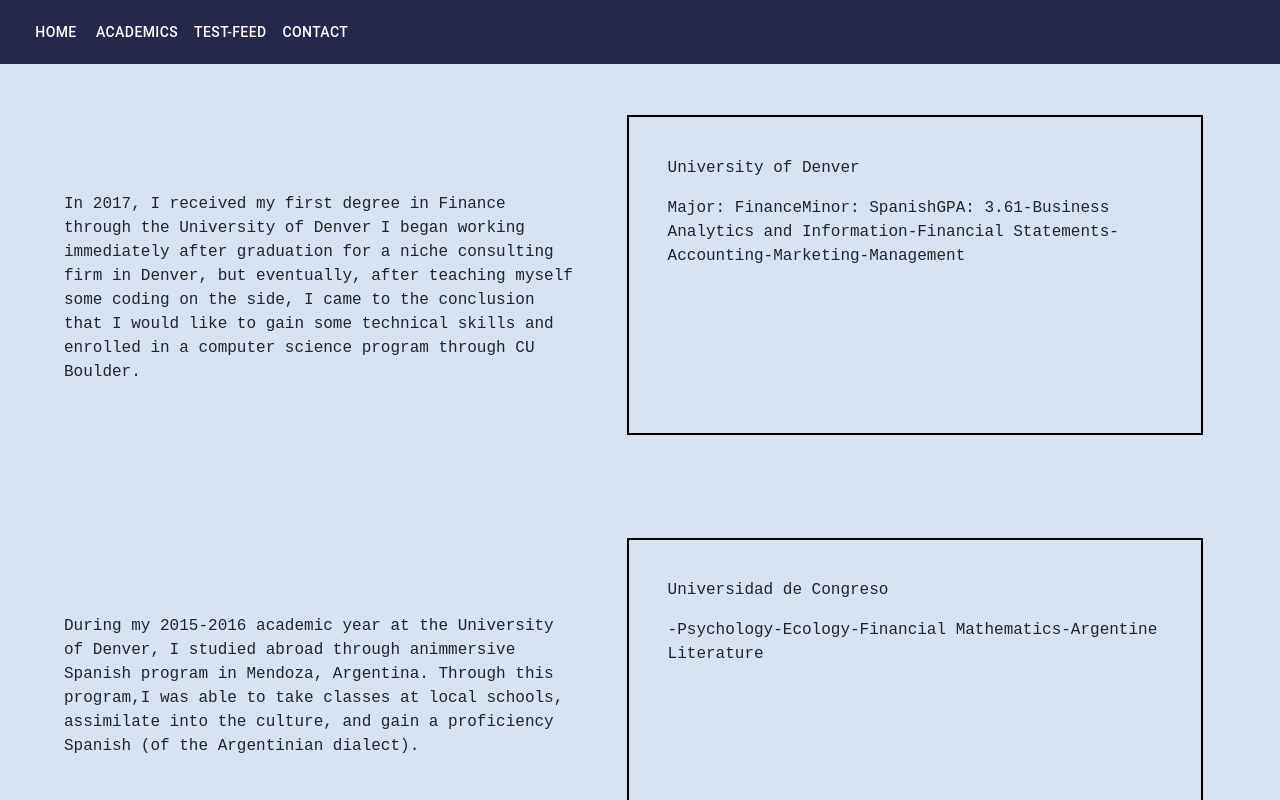
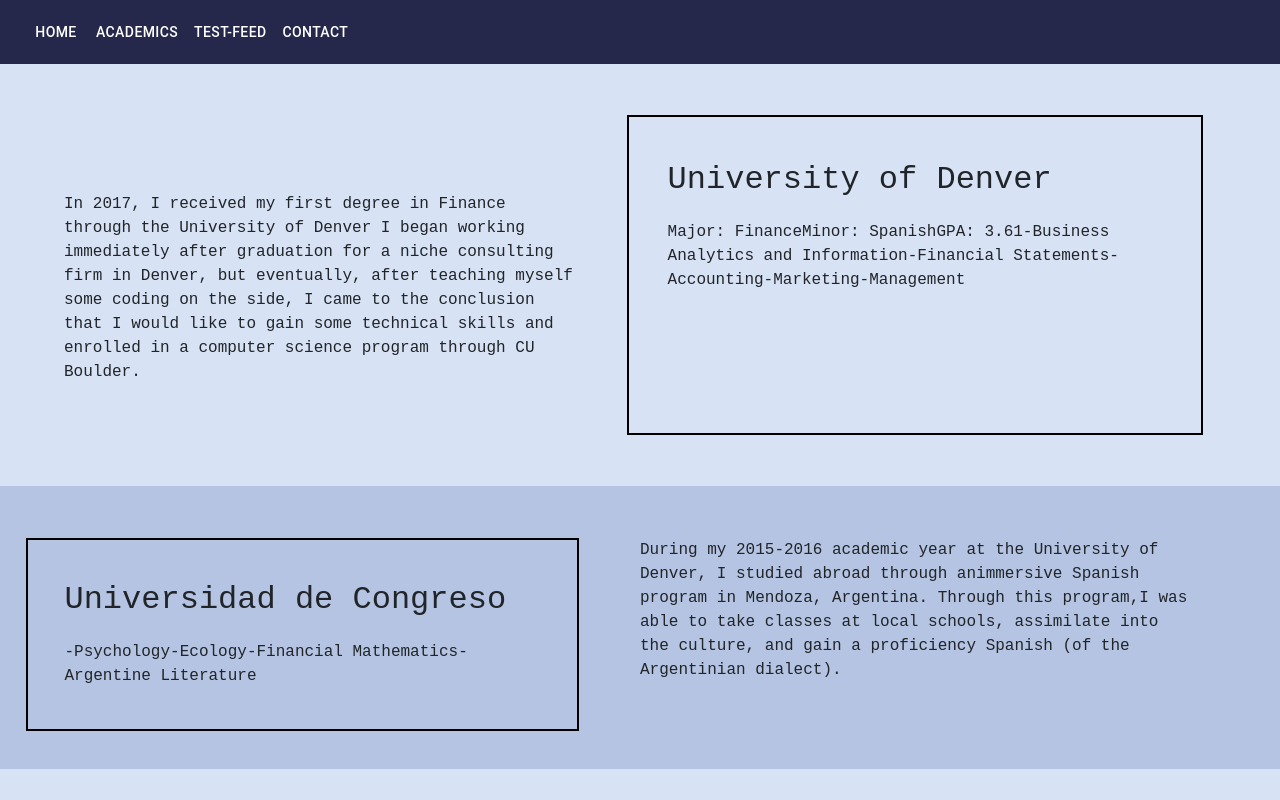
Before and after one commit to jlaprade33/personal-react, a React (Create React App) app: page /#/academics in a window 1280 px wide. Shown: the top 800 px of the page. Built offline with nearby package versions, Linux system fonts and the light colour scheme.

Commit message:
mapping done with sides switching

```diff
--- a/src/components/Academics/components/Academics.js
+++ b/src/components/Academics/components/Academics.js
@@ -21,6 +21,7 @@
             "-Cognitive Science",
             "-Data Mining",
         ],
+        key: 1
     },
     {
         id: "CU1",
@@ -30,6 +31,7 @@
             "-Data Structures",
             "-Discrete Structures"
         ],
+        key: 2
     },
     {
         id: "Mendoza",
@@ -40,7 +42,8 @@
             "-Ecology",
             "-Financial Mathematics",
             "-Argentine Literature"
-        ]
+        ],
+        key: 3
     },
     {
         id: "Denver",
@@ -55,7 +58,8 @@
             "-Accounting" ,
             "-Marketing" ,
             "-Management"
-        ]
+        ],
+        key: 4
     },
 ]
 
--- a/src/components/Academics/information.js
+++ b/src/components/Academics/information.js
@@ -17,18 +17,17 @@
     },
     right: {
         padding: '3% 2% 3% 2%',
-        minHeight: 500,
-        width: '100%',
-        margin: 'auto',
-        backgroundColor: "#B5C4E2",
         display: 'inline-flex',
         flexFlow: 'row',
         flexWrap: 'wrap',
+        width: '100%',
+        paddingTop: '4%',
+        backgroundColor: "#B5C4E2",
+
     },
     leftTable: {
         padding: '3% 2% 2% 3%',
         minHeight: 300,
-        float: 'right',
         display: 'table',
         border: '2px solid black',
         [theme.breakpoints.down('xs')]:{
@@ -41,9 +40,8 @@
         },
     },
     rightTable: {
-        padding: '2% 2% 2% 3%',
-        float: 'left',
-        display: 'table-flex',
+        padding: '3% 2% 2% 3%',
+        display: 'table',
         border: '2px solid black',
         [theme.breakpoints.down('xs')]:{
             width: '90%',
@@ -55,7 +53,6 @@
         },
     },
     descriptionLeft: {
-        float: 'left',
         marginLeft: '5%',
         paddingBottom: '4%',
         [theme.breakpoints.down('xs')]:{
@@ -69,7 +66,6 @@
         },
     },
     descriptionRight: {
-        float: 'right',
         marginRight: '2%',
         [theme.breakpoints.down('xs')]:{
             width: '80%',
@@ -84,24 +80,57 @@
 })
 
 class AcademicPage extends Component {
+    constructor(props){
+        super(props);
+    }
+
+    flipStyles = () => {
+        console.log('inside flips')
+       this.state.side === 'left' ? this.setState({side: 'right'}) : this.setState({side: 'left'})
+    }
+
     render(){
+        let mapCount = 0;
+
         const { classes } = this.props;
         const content = this.props.content;
+
+        //after each mapping, update count so sides are switched
+        const mapCounter = () => {
+            mapCount += 1
+        }
+
         return (
             <div>
                 {
                     content.slice(0)
                     .reverse()
                     .map(schools => (
+                        mapCount%2 === 0 ? (
                                 <div className={ classes.left }>
                                     <div className={ classes.descriptionLeft }> { schools.description } </div>
                                     <div className={ classes.leftTable }>
-                                    <p className={ classes.contents }>{ schools.title } </p>
+                                        <p className={classes.schools}>{ schools.title } </p>
                                         <p>{ schools.classes }</p>
                                     </div>
+                                    { mapCounter() }
                                 </div>
-                        ))
+                            ) :
+                            (
+                                <div className={ classes.right }>
+                                    <div className={ classes.rightTable }>
+                                        <p className={classes.schools}>{ schools.title }</p>
+                                        <p>{ schools.classes }</p>
+                                    </div>
+                                    <div className={ classes.descriptionRight }> { schools.description } </div>
+                                    { mapCounter() }
+                                </div>
+                            )
+                        )
+                    )
+
                 }
+
             </div>
         );
     }
@@ -136,3 +165,12 @@
 //     )
 //     count += 1;
 // })
+
+
+// <div className={ changeSides('top') }>
+// <div className={ changeSides('description') }> { schools.description } </div>
+// <div className={ changeSides('table') }>
+//     <p className={ classes.schools }>{ schools.title } </p>
+//     <p>{ schools.classes }</p>
+// </div>
+// </div>
```
Lines whose indentation alone changed are shown as unchanged.
